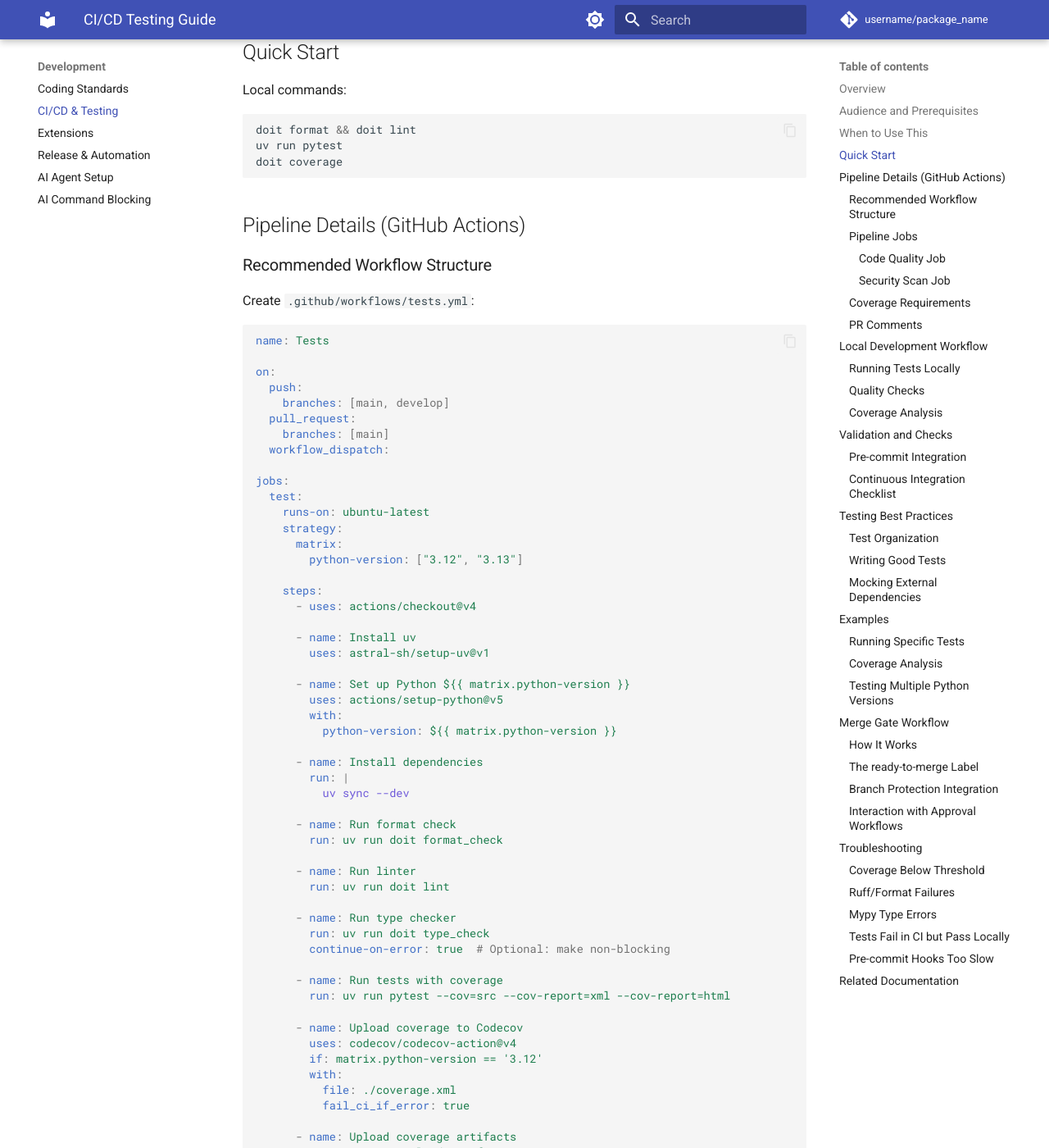
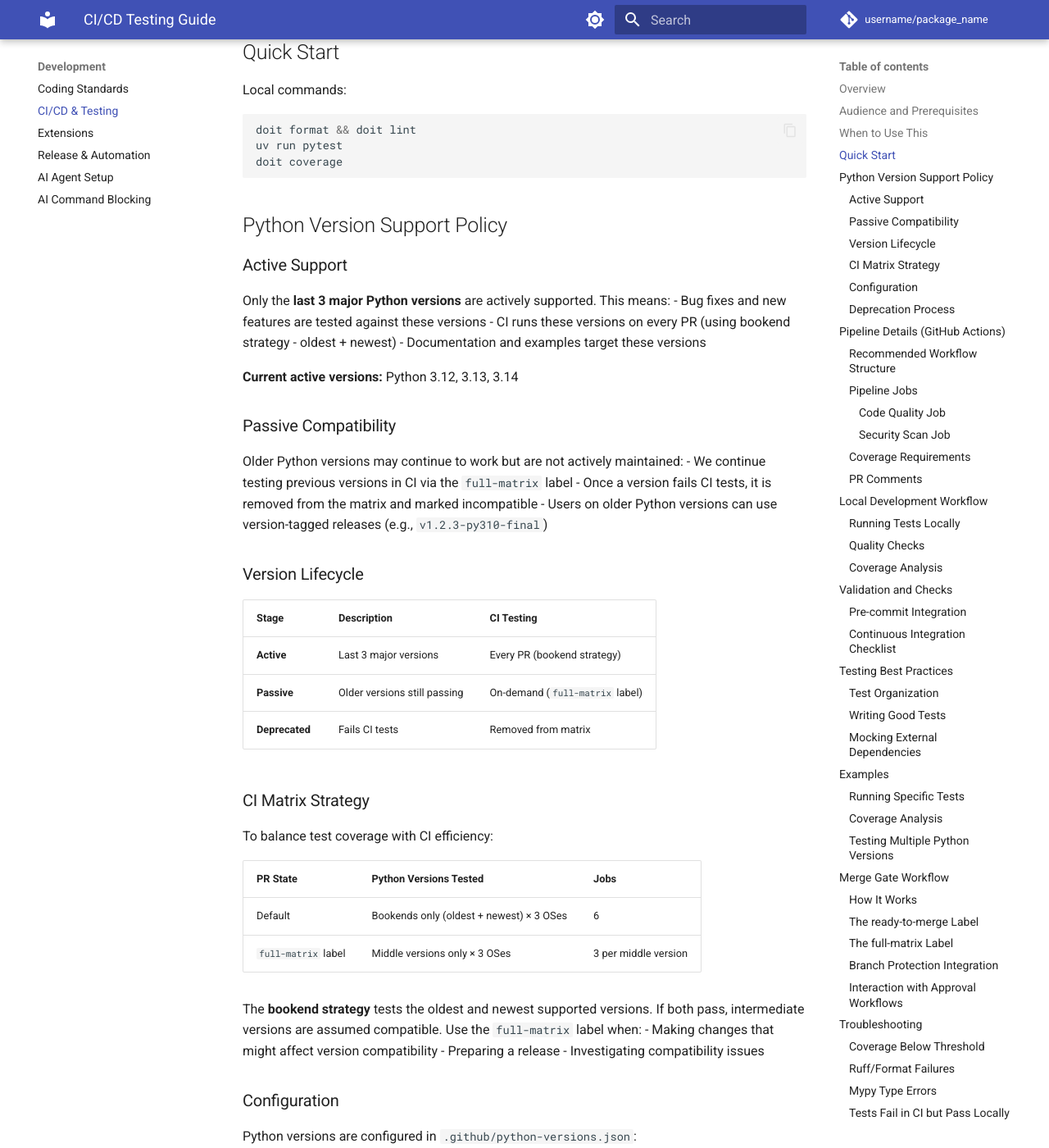
Before and after one commit to endavis/pyproject-template, an MkDocs documentation site: the page built from docs/development/ci-cd-testing.md, in a window 1280 px wide and 1400 px high, scrolled down 683 px. Shown: the whole window at 82% size. Built offline with MkDocs 1.6.1 and Material for MkDocs 9.7.7, drawn with Linux system fonts in a browser that asks for light colours; comment, search, counter and statistics services are not loaded; some of the changed text lies outside the part shown.

Commit message:
chore: add Python 3.14 to CI and implement bookend test strategy (merges PR #192, closes #168)
* chore: add Python 3.14 to CI and implement bookend test strategy

- Add Python 3.14 to CI matrix and pyproject.toml classifiers
- Implement bookend strategy: test oldest (3.12) + newest (3.14) by default
- Add full-matrix label for comprehensive version testing (3.12-3.14)
- Change ready-to-merge to pure merge gate (no additional CI trigger)
- Document Python version support policy in ci-cd-testing.md
- Create ADR-0013 for version support policy
- Update ADR-0006 with new merge gate behavior

Closes #168

Co-Authored-By: Claude Opus 4.5 <noreply@anthropic.com>

* fix: skip CI when non-full-matrix labels are added

Adds condition to skip CI runs when triggered by label events
unless the label is 'full-matrix'. This prevents ready-to-merge
and other labels from triggering unnecessary CI runs.

Co-Authored-By: Claude Opus 4.5 <noreply@anthropic.com>

* feat: add config-driven CI matrix with ci-complete summary job

- Add .github/python-versions.json config for oldest/newest versions
- CI automatically derives middle versions from config
- Default PR: bookend versions (oldest + newest) × 3 OSes
- full-matrix label: middle versions only (bookends already tested)
- Add ci-complete summary job for branch protection
- Branch protection now requires only ci-complete (no version-specific checks)
- Update documentation and ADR-0013

Co-Authored-By: Claude Opus 4.5 <noreply@anthropic.com>

* fix: add explicit permissions to CI workflow

Adds permissions block limiting GITHUB_TOKEN to read-only
contents access, addressing GitHub Advanced Security warning.

Co-Authored-By: Claude Opus 4.5 <noreply@anthropic.com>

---------

Co-authored-by: Claude Opus 4.5 <noreply@anthropic.com>

````diff
--- a/docs/development/ci-cd-testing.md
+++ b/docs/development/ci-cd-testing.md
@@ -35,6 +35,73 @@ uv run pytest
 doit coverage
 ```
 
+## Python Version Support Policy
+
+### Active Support
+
+Only the **last 3 major Python versions** are actively supported. This means:
+- Bug fixes and new features are tested against these versions
+- CI runs these versions on every PR (using bookend strategy - oldest + newest)
+- Documentation and examples target these versions
+
+**Current active versions:** Python 3.12, 3.13, 3.14
+
+### Passive Compatibility
+
+Older Python versions may continue to work but are not actively maintained:
+- We continue testing previous versions in CI via the `full-matrix` label
+- Once a version fails CI tests, it is removed from the matrix and marked incompatible
+- Users on older Python versions can use version-tagged releases (e.g., `v1.2.3-py310-final`)
+
+### Version Lifecycle
+
+| Stage | Description | CI Testing |
+|-------|-------------|------------|
+| **Active** | Last 3 major versions | Every PR (bookend strategy) |
+| **Passive** | Older versions still passing | On-demand (`full-matrix` label) |
+| **Deprecated** | Fails CI tests | Removed from matrix |
+
+### CI Matrix Strategy
+
+To balance test coverage with CI efficiency:
+
+| PR State | Python Versions Tested | Jobs |
+|----------|----------------------|------|
+| Default | Bookends only (oldest + newest) × 3 OSes | 6 |
+| `full-matrix` label | Middle versions only × 3 OSes | 3 per middle version |
+
+The **bookend strategy** tests the oldest and newest supported versions. If both pass, intermediate versions are assumed compatible. Use the `full-matrix` label when:
+- Making changes that might affect version compatibility
+- Preparing a release
+- Investigating compatibility issues
+
+### Configuration
+
+Python versions are configured in `.github/python-versions.json`:
+
+```json
+{
+  "oldest": "3.12",
+  "newest": "3.14"
+}
+```
+
+The CI workflow automatically derives:
+- **Bookends**: oldest + newest (tested on every PR)
+- **Middle versions**: everything between (tested when `full-matrix` label is added)
+
+When updating supported versions, edit this config file - no workflow changes needed.
+
+### Deprecation Process
+
+When a Python version starts failing CI:
+
+1. **Assess**: Determine if the failure is fixable without significant effort
+2. **Decide**: Fix compatibility or deprecate the version
+3. **Tag**: If deprecating, tag the last compatible release (e.g., `v1.2.3-py310-final`)
+4. **Update**: Remove version from CI matrix and update `pyproject.toml` classifiers
+5. **Document**: Update this documentation and release notes
+
 ## Pipeline Details (GitHub Actions)
 
 ### Recommended Workflow Structure
@@ -56,7 +123,7 @@ jobs:
     runs-on: ubuntu-latest
     strategy:
       matrix:
-        python-version: ["3.12", "3.13"]
+        python-version: ["3.12", "3.14"]  # Bookend strategy: oldest + newest
 
     steps:
       - uses: actions/checkout@v4
@@ -455,10 +522,10 @@ jobs:
 
 ### The `ready-to-merge` Label
 
-This label serves as an explicit signal that a PR is ready for merge:
+This label is a **pure merge gate** - it signals that a PR is approved for merge but does not trigger additional CI runs. The default CI matrix (6 jobs) provides sufficient coverage.
 
 **When to add the label:**
-- All CI checks have passed (including full OS matrix)
+- All CI checks have passed
 - Code review is complete and approved
 - All review feedback has been addressed
 
@@ -468,6 +535,20 @@ This label serves as an explicit signal that a PR is ready for merge:
 gh pr edit <PR-NUMBER> --add-label "ready-to-merge"
 
 # Or via GitHub web UI: PR page → Labels → ready-to-merge
+```
+
+### The `full-matrix` Label
+
+Use this label to trigger comprehensive compatibility testing across all supported Python versions:
+
+**When to use:**
+- Changes that might affect Python version compatibility
+- Preparing a release
+- Investigating compatibility issues reported by users
+
+```bash
+# Add full-matrix label for comprehensive testing
+gh pr edit <PR-NUMBER> --add-label "full-matrix"
 ```
 
 ### Branch Protection Integration
@@ -481,30 +562,29 @@ Configure branch protection rules to require the merge gate:
 
 This ensures PRs cannot be merged until:
 - The `ready-to-merge` label is present
-- All other required CI checks pass
+- All CI checks pass (default 6-job matrix)
 
 ### Interaction with Approval Workflows
 
-The merge gate works alongside GitHub's approval requirement. If you have both enabled:
+The merge gate works alongside GitHub's approval requirement:
 
 | Check | Type | Purpose |
 |-------|------|---------|
 | Approvals | GitHub built-in | Ensures code review is complete |
-| CI checks | GitHub Actions | Ensures tests/lint/type-check pass |
-| Merge gate | Custom workflow | Ensures explicit "ready" signal via label |
+| CI checks | GitHub Actions | Tests code on bookend Python versions × all OSes |
+| Merge gate | Custom workflow | Explicit "ready" signal via label |
 
-**Recommended merge flow with approvals:**
+**Recommended merge flow:**
 
 ```
-PR opened → CI runs → Review/Approval → CI passes → Add label → Merge
+PR opened → CI runs (6 jobs) → Review/Approval → Add ready-to-merge label → Merge
 ```
 
-All checks are independent - they don't interfere with each other. Branch protection waits for ALL required checks to pass before allowing merge.
+**Optional full compatibility check:**
 
-**Why use both?**
-- Approvals ensure human review happened
-- CI ensures code quality
-- The label provides a final checkpoint, preventing accidental merges while CI is still running on the full matrix
+```
+PR opened → CI runs → Add full-matrix label → Full CI runs (9-15 jobs) → Review → Add ready-to-merge → Merge
+```
 
 ## Troubleshooting
 
--- a/pyproject.toml
+++ b/pyproject.toml
@@ -18,6 +18,7 @@ classifiers = [
     "Programming Language :: Python :: 3",
     "Programming Language :: Python :: 3.12",
     "Programming Language :: Python :: 3.13",
+    "Programming Language :: Python :: 3.14",
     "License :: OSI Approved :: MIT License",
     "Intended Audience :: Developers",
     "Topic :: Software Development :: Libraries",
````
Also changed, not shown: other parts of docs/development/ci-cd-testing.md (+3 -3 lines), docs/TABLE_OF_CONTENTS.md (+1 -0 lines), docs/decisions/0006-merge-gate-workflow.md (+3 -0 lines), docs/decisions/0013-python-version-support-policy.md (added, +44 -0 lines), 2 other files.
